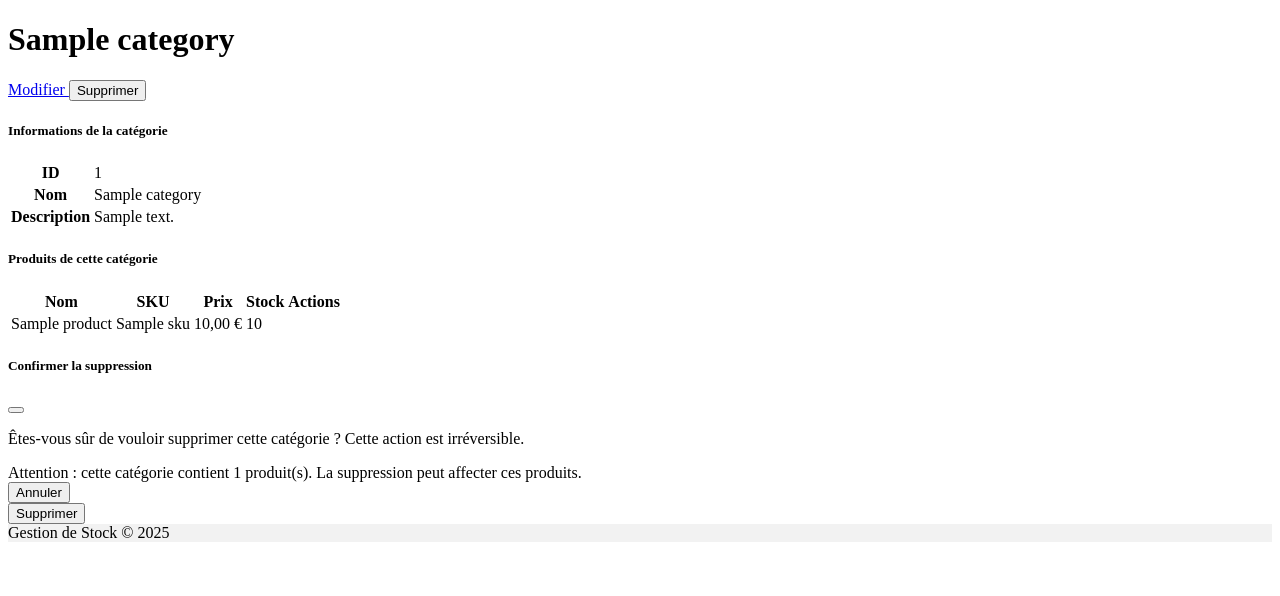
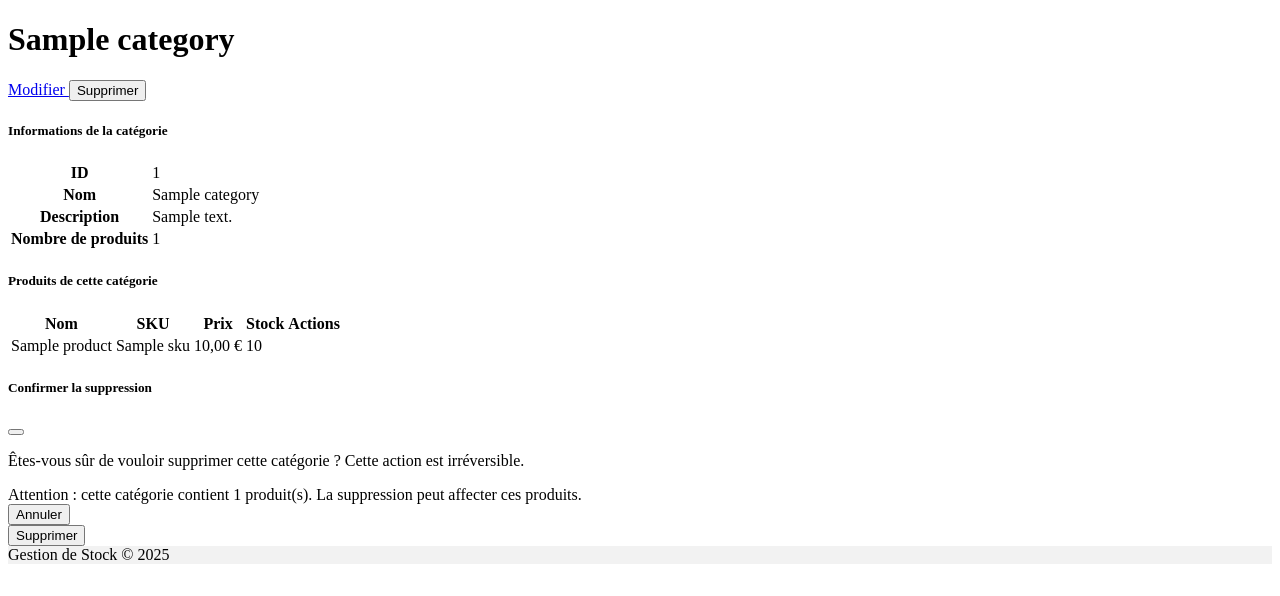
Before and after one commit to creach-t/stock-management-frontend, a Symfony app: template templates/category/show.html.twig in a window 1280 px wide. Shown: the part 166-762 px from the top of the page. Run offline with Twig, Linux system fonts and the light colour scheme; the template is opened without the code that fills it: most values are stand-ins (such as "Sample title", 1, 10 or a date in 2020); some libraries are stand-ins or nearby versions.

Commit message:
Ajoute l'affichage du nombre de produits dans la catégorie

```diff
--- a/templates/category/show.html.twig
+++ b/templates/category/show.html.twig
@@ -44,6 +44,12 @@
                                 <th>Description</th>
                                 <td>{{ category.description }}</td>
                             </tr>
+                            {% if category.productCount is defined %}
+                            <tr>
+                                <th>Nombre de produits</th>
+                                <td>{{ category.productCount }}</td>
+                            </tr>
+                            {% endif %}
                         </tbody>
                     </table>
                 </div>
```
